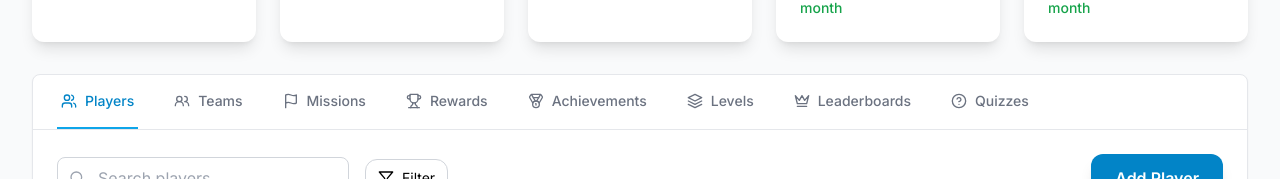
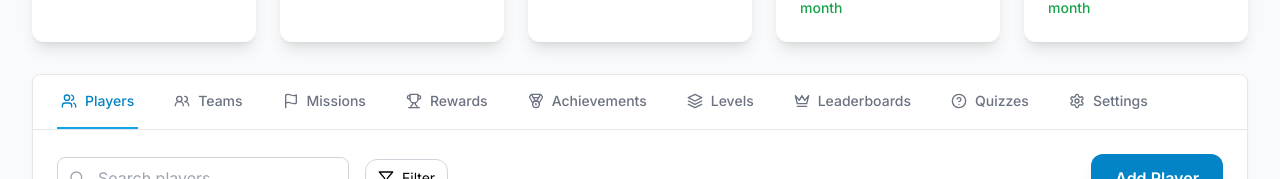
Before and after one commit to judgesteven/website, a React (Create React App) app: page /#/dashboard in a window 1280 px wide. Shown: the part 522-701 px from the top of the page. Built offline with nearby package versions, Linux system fonts and the light colour scheme.

Commit message:
Add Settings tab back and fix prize cards grid to show 3 per row

```diff
--- a/src/components/Dashboard.js
+++ b/src/components/Dashboard.js
@@ -141,7 +141,8 @@ const Dashboard = () => {
     { id: 'achievements', name: 'Achievements', icon: Medal },
     { id: 'levels', name: 'Levels', icon: Layers },
     { id: 'leaderboards', name: 'Leaderboards', icon: Crown },
-    { id: 'quizzes', name: 'Quizzes', icon: HelpCircle }
+    { id: 'quizzes', name: 'Quizzes', icon: HelpCircle },
+    { id: 'settings', name: 'Settings', icon: Settings }
   ];
 
   const handleAddPrize = (prize) => {
@@ -329,7 +330,7 @@ const Dashboard = () => {
                       Add Prize
                     </button>
                   </div>
-                  <div className="grid grid-cols-1 md:grid-cols-2 gap-6">
+                  <div className="grid grid-cols-1 md:grid-cols-2 lg:grid-cols-3 gap-6">
                     {prizesList.map((prize, index) => (
                       <motion.div
                         key={index}
@@ -831,6 +832,14 @@ const Dashboard = () => {
                 </div>
               </div>
             )}
+
+            {activeTab === 'settings' && (
+              <div className="text-center py-12">
+                <Settings className="w-12 h-12 text-gray-400 mx-auto mb-4" />
+                <h3 className="text-lg font-medium text-gray-900 mb-2">Platform Settings</h3>
+                <p className="text-gray-600">Configure your gamification platform settings.</p>
+              </div>
+            )}
           </div>
         </div>
       </div>
```
